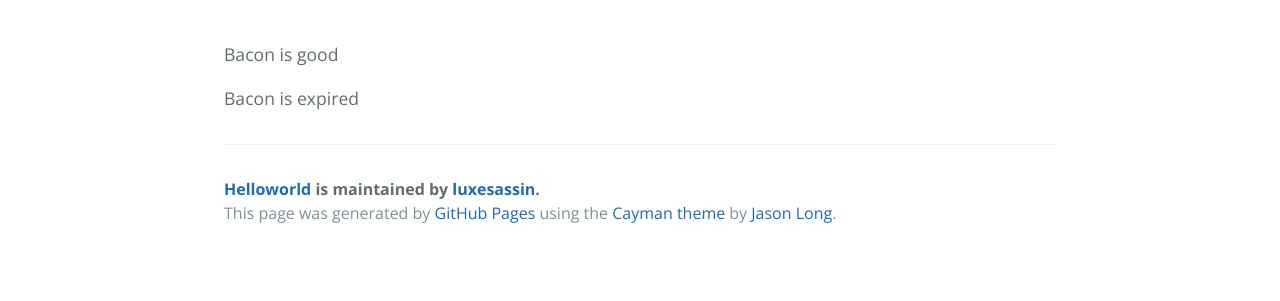
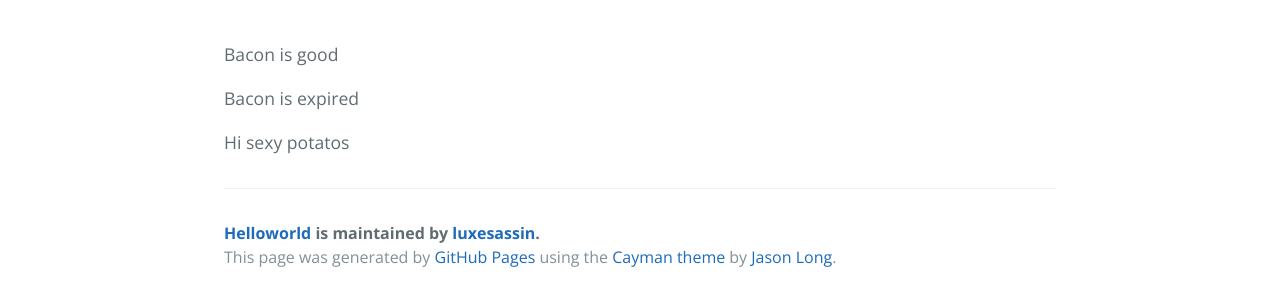
Before and after one commit to michaelnemo/HelloWorld, a plain HTML site: page index.html in a window 1280 px wide. Shown: the part 628-929 px from the top of the page. Before the commit the page ends 885 px from the top, so only its background shows below. Drawn offline with nearby package versions, Linux system fonts and the light colour scheme.

Commit message:
Update index.html

```diff
--- a/index.html
+++ b/index.html
@@ -25,6 +25,7 @@
         <p>Quot caelum stellas tot habet tua Roma puellas.</p>
         <p><br>Bacon is good</br></p>
         <p>Bacon is expired </p>
+        <p>Hi sexy potatos</p>
       </header>
       <!--
       <h3>
```
